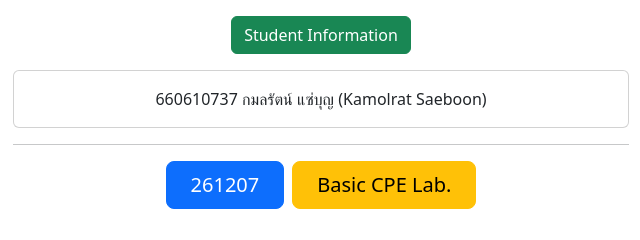
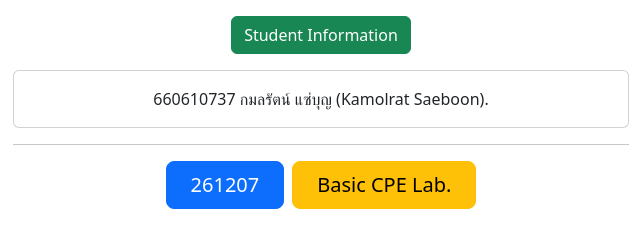
Before and after one commit to cpe207/lab01-Mosjitos, a plain HTML site: page index.html in a window 1280 px wide. Both pictures are taken after a click on the button "Student Information". Shown: the part 515-755 px from the top of the page, 319-959 px from the left. Drawn offline with nearby package versions, Linux system fonts and the light colour scheme.

Commit message:
try check check

```diff
--- a/index.html
+++ b/index.html
@@ -50,7 +50,7 @@
           </p>
           <div class="collapse" id="collapseExample">
             <div class="card card-body">
-              660610737 กมลรัตน์ แซ่บุญ (Kamolrat Saeboon)
+              660610737 กมลรัตน์ แซ่บุญ (Kamolrat Saeboon).
             </div>
           </div>
         </div>
```
